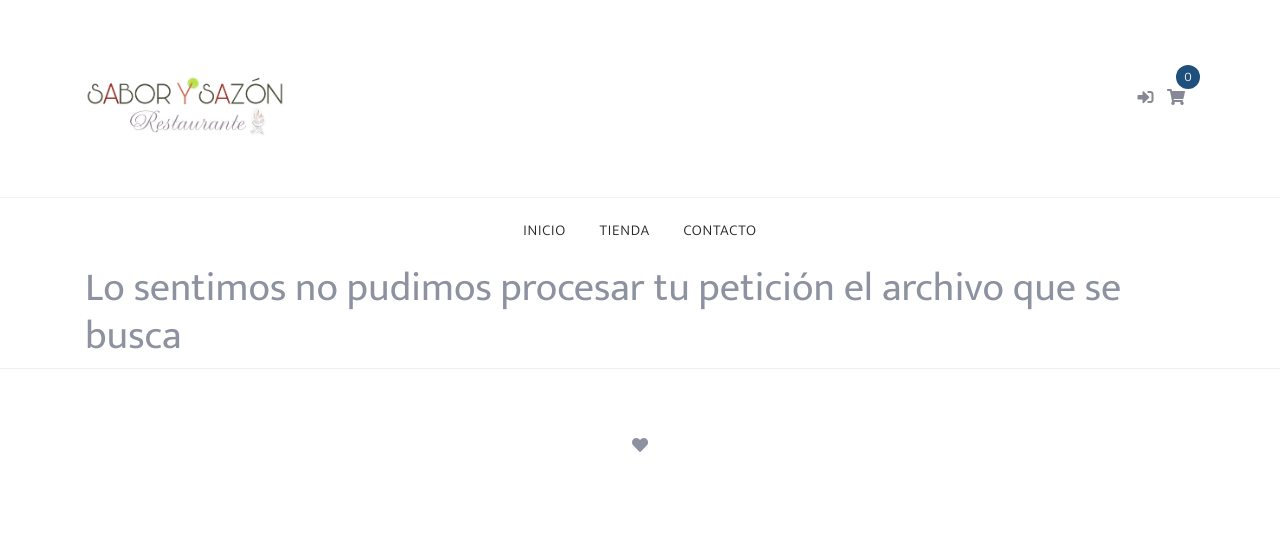
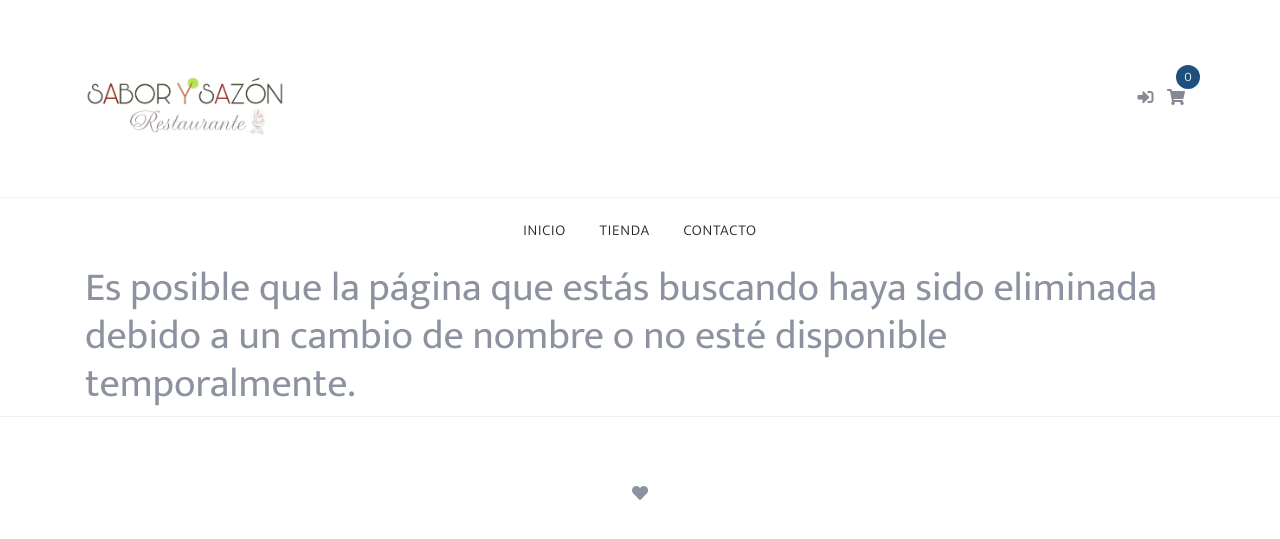
Before and after one commit to azucenatoledo/Restaurante_VictorJimenez, a Django app: template templates/404.html in a window 1280 px wide. Shown: the top 539 px of the page. Run offline with Django 3.2, Linux system fonts and the light colour scheme; the template is opened without the code that fills it, so the values that code supplies are empty; data comes from the database, SQL or seed files in the repository; some libraries are stand-ins or nearby versions.

Commit message:
areglos en 404 mensajes de repuesta

```diff
--- a/templates/404.html
+++ b/templates/404.html
@@ -3,7 +3,9 @@
 
 <div class="site-sectino">
     <div class="container">
-        <h1> Lo sentimos no pudimos procesar tu petición el archivo que se busca </h1>
+        <p class="h1">
+            Es posible que la página que estás buscando haya sido eliminada debido a un cambio de nombre o no esté disponible temporalmente.
+        </p>
         </div>
     </div>
 </div>
```
